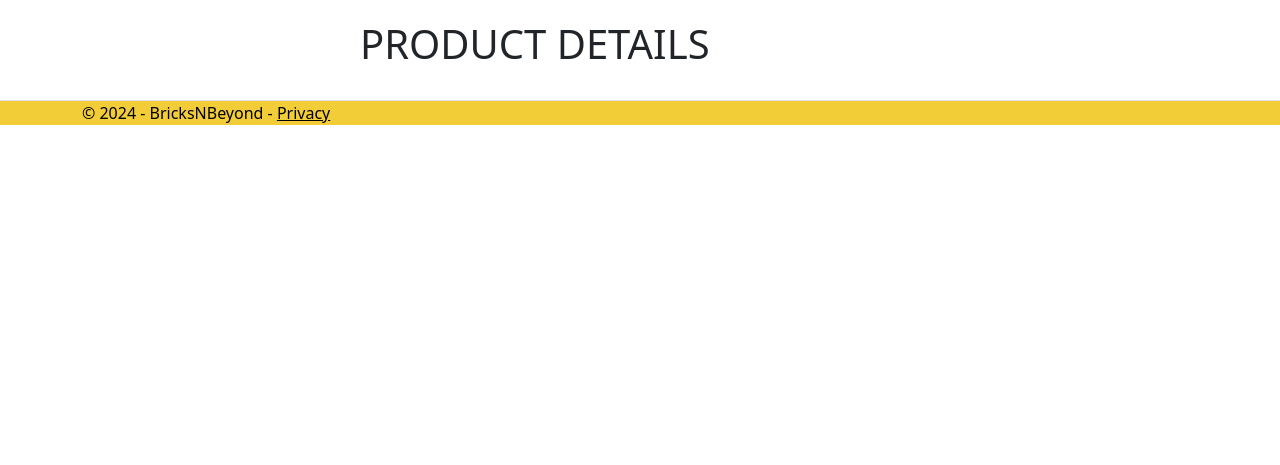
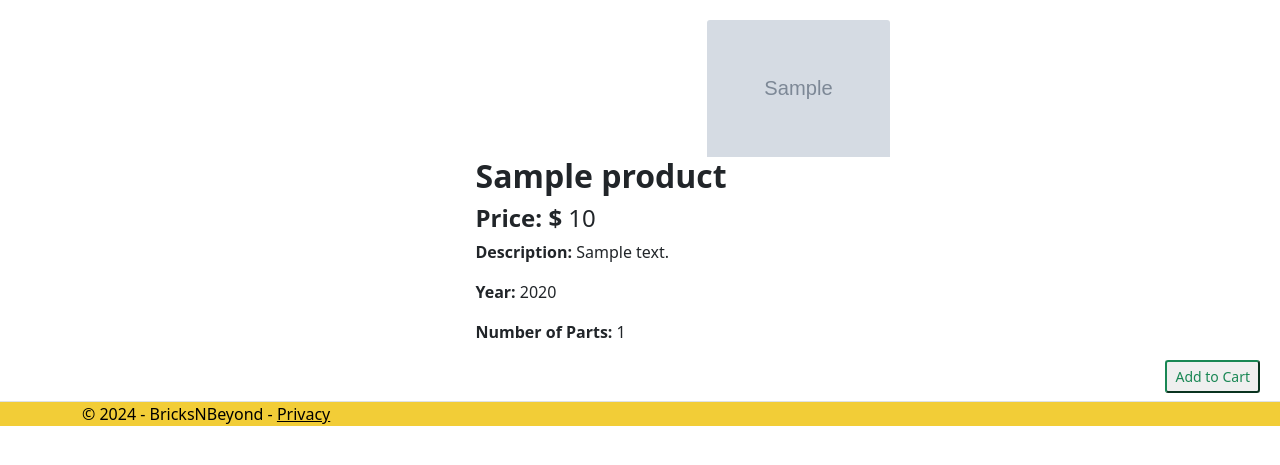
Before and after one commit to ltsubaki/BricksNBeyond, an ASP.NET Core app: page /Home/ProductDetails/1 in a window 1280 px wide. Shown: the part 77-542 px from the top of the page. Run offline with ASP.NET Core 8, Linux system fonts and the light colour scheme; empty tables hold one stand-in row (values such as "Sample post"); grey boxes marked "Sample" are stand-in pictures; data that the repository does not hold is empty; database files in the repository are not loaded; some libraries are stand-ins or nearby versions.

Commit message:
added product details

```diff
--- a/Controllers/HomeController.cs
+++ b/Controllers/HomeController.cs
@@ -72,9 +72,15 @@ namespace IntexQueensSlay.Controllers
             return View();
         }
 
-        public IActionResult ProductDetails()
+        public IActionResult ProductDetails(int id)
         {
-            return View();
+            var product = _repo.GetProductById(id);
+            if (product == null)
+            {
+                return NotFound();
+            }
+
+            return View(product);
         }
 
         public IActionResult OrderConfirmation()
--- a/Models/EFSlayRepository.cs
+++ b/Models/EFSlayRepository.cs
@@ -14,5 +14,10 @@ namespace IntexQueensSlay.Models
         public IQueryable<LineItem> LineItems => _context.LineItems;
         public IQueryable<Order> Orders => _context.Orders;
 
+        public Product GetProductById(int id)
+        {
+            return _context.Products.Find(id);
+        }
+
     }
 }
--- a/Models/ISlayRepository.cs
+++ b/Models/ISlayRepository.cs
@@ -7,6 +7,6 @@ namespace IntexQueensSlay.Models
         public IQueryable<LineItem> LineItems { get; }
         public IQueryable<Order> Orders { get; }
 
-
+        Product GetProductById(int id);
     }
 }
--- a/Program.cs
+++ b/Program.cs
@@ -83,6 +83,7 @@ namespace IntexQueensSlay
             app.UseAuthorization();
 
             app.MapControllerRoute("AboutUs", "AboutUs", new { Controller = "Home", action = "AboutUs" });
+            //app.MapControllerRoute("ProductDetails", "{id}", new { Controller = "Home", action = "ProductDetails"});
             app.MapControllerRoute("Index", "Index", new { Controller = "Home", action = "Index" });
             //app.MapControllerRoute("Secret", "Secret", new { Controller = "Home", action = "Secret" });
             app.MapControllerRoute("pagenumandcat", "{productCat}/{pageNum}", new { Controller = "Home", action = "Products" });
--- a/Views/Home/ProductDetails.cshtml
+++ b/Views/Home/ProductDetails.cshtml
@@ -3,6 +3,45 @@
 *@
 @{
 }
-<div class="container">
-    <h1>PRODUCT DETAILS</h1>
+
+@model Product
+
+<div class="container col-3">
+    <img class="card-img-top" src="@Model.ImgLink" alt="..." />
 </div>
+
+<div class="container col-9">
+    <h2><b>@Model.Name</b></h2>
+
+    <h4><b>Price: $</b> @Model.Price</h4>
+
+    <p><b>Description:</b> @Model.Description</p>
+    <p><b>Year:</b> @Model.Year</p>
+    <p><b>Number of Parts:</b> @Model.NumParts</p>
+
+</div>
+
+<form id=@Model.ProductId method="post" asp-page="/Cart" asp-page-handler="AddToCart">
+    <input type="hidden" asp-for="@Model.ProductId" />
+    <input type="hidden" name="returnUrl" value="@Context.Request.Path@Context.Request.QueryString" />
+    <button type="submit" class="btn-outline-success btn-sm float-end">Add to Cart</button>
+</form>
+
+@*
+<div style="text-align: right">
+    <form id=@Model.ProductId method="post" asp-page="/Cart">
+        <input type="hidden" asp-for="@Model.ProductId"/>
+        <input type="hidden" name="returnUrl" value="@Context.Request.Path@Context.Request.QueryString" />
+        <button type="submit" class="btn-outline-success btn-sm float-end">Add to Cart</button>
+    </form>
+
+    <form method="post" asp-page="/Cart">
+        <input type="hidden" name="productId" value="@Model.ProductId" />
+        <input type="submit" value="Add to Cart 2" />
+    </form>
+
+
+    <br /><br />
+
+    <a asp-action="Products">Continue Browsing</a>
+</div> *@
```
